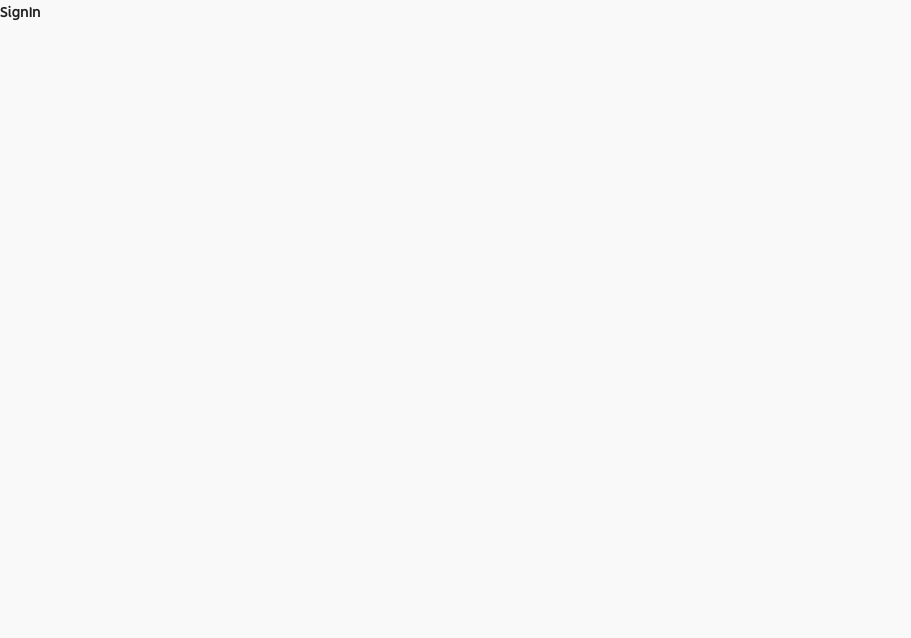
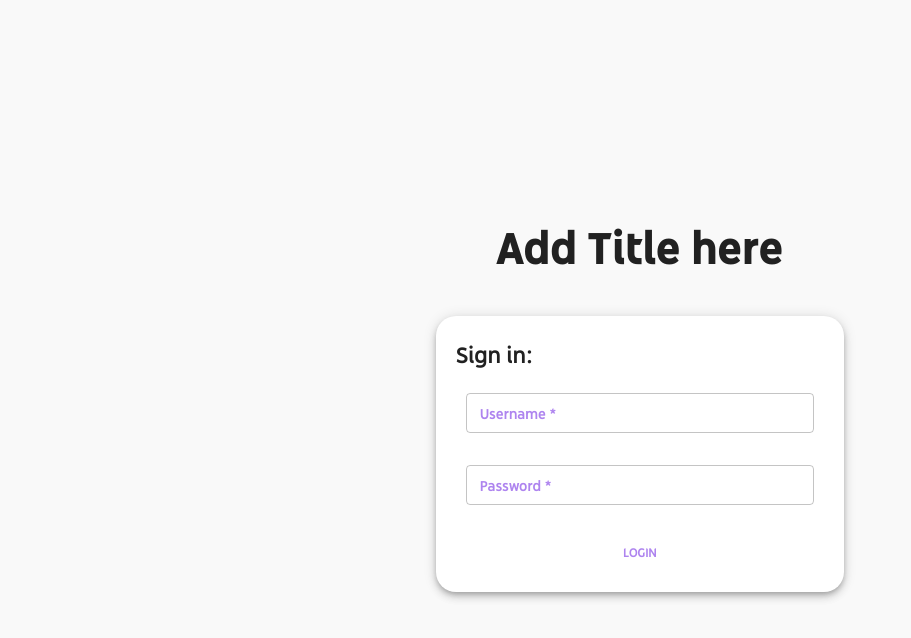
Before and after one commit to nicocarrasco/PWA, a React (Create React App) app in the folder pwa-front/: page / in a window 1280 px wide. Shown: the top 638 px of the page, without its empty margins (0-911 px from the left). Built offline with nearby package versions, Linux system fonts and the light colour scheme.

Commit message:
[ADD] Skeleton sign In

```diff
--- a/pwa-front/src/constants/colors.constants.ts
+++ b/pwa-front/src/constants/colors.constants.ts
@@ -7,10 +7,10 @@ type ColorsType = {
 };
 
 const Colors: ColorsType = {
-  primary: '#fff',
+  primary: '#ae84ef',
   secondary: '#fff',
   white: '#fff',
-  error: '#fff',
+  error: '#d03636',
   secondaryText: '#fff',
 };
 
--- a/pwa-front/src/screens/SignIn/index.tsx
+++ b/pwa-front/src/screens/SignIn/index.tsx
@@ -1,7 +1,44 @@
 import React from 'react';
+import {
+  Button,
+  Card, Stack, TextField, Typography,
+} from '@mui/material';
+import Colors from '../../constants/colors.constants';
 
 function SignIn() {
-  return (<div>SignIn</div>);
+  return (
+    <Stack width="100%" height="100vh" justifyContent="center" alignItems="center">
+      <Typography fontWeight={700} fontSize="50px">
+        Add Title here
+      </Typography>
+      <Card elevation={5} sx={{ borderRadius: '20px', p: '20px', marginTop: '2rem' }}>
+        <Typography fontWeight={500} fontSize="25px" pb="10px">Sign in:</Typography>
+        <Stack width="23em" p="10px" spacing={4}>
+          <TextField
+            variant="outlined"
+            type="text"
+            label="Username"
+            InputLabelProps={{ sx: { color: Colors.primary } }}
+            required
+            placeholder="Enter your username"
+            size="small"
+          />
+          <TextField
+            variant="outlined"
+            type="password"
+            label="Password"
+            required
+            InputLabelProps={{ sx: { color: Colors.primary } }}
+            placeholder="Enter your password"
+            size="small"
+          />
+        </Stack>
+        <Stack pt="20px" alignItems="center">
+          <Button>Login</Button>
+        </Stack>
+      </Card>
+    </Stack>
+  );
 }
 
 export default SignIn;
```
